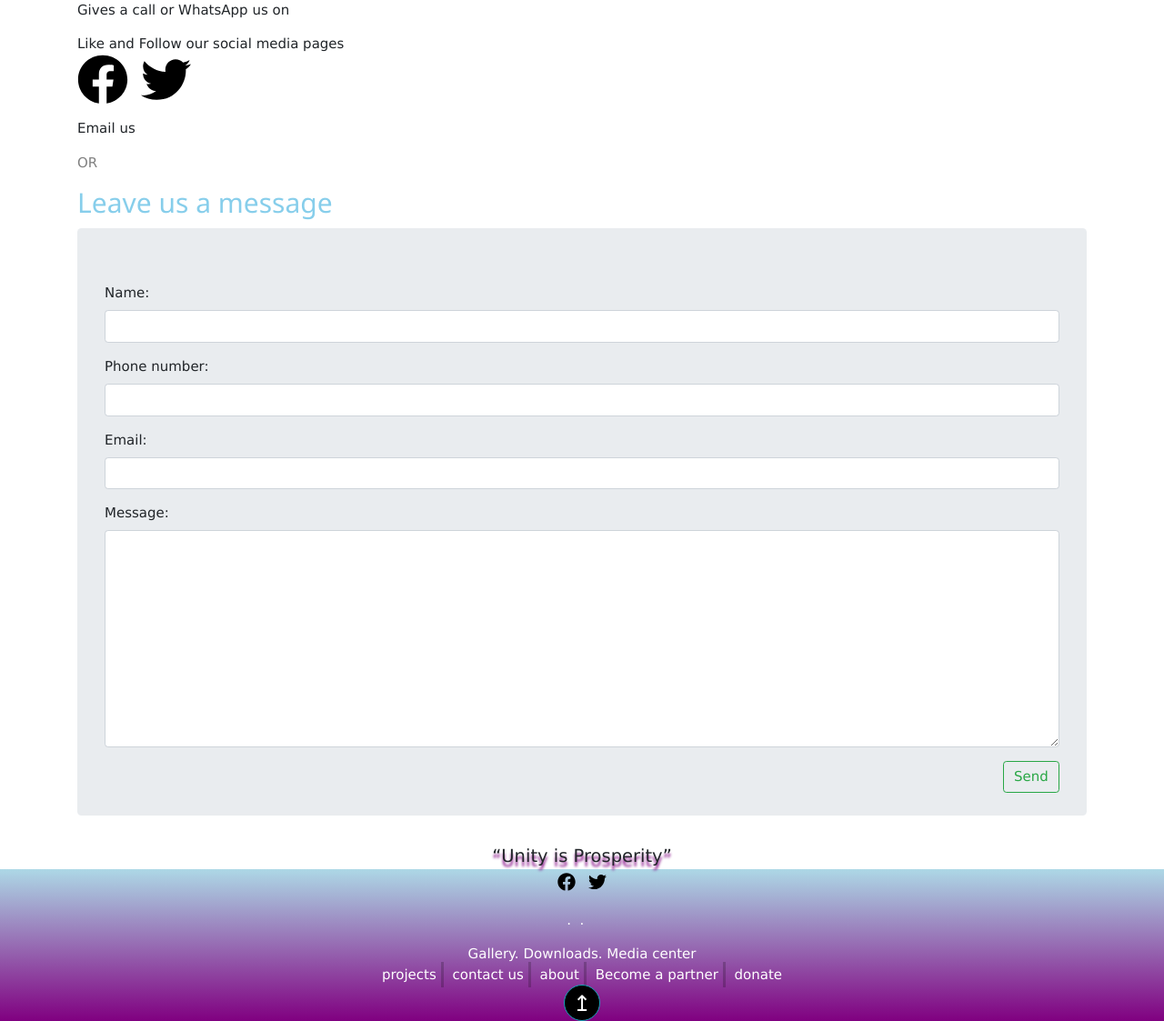
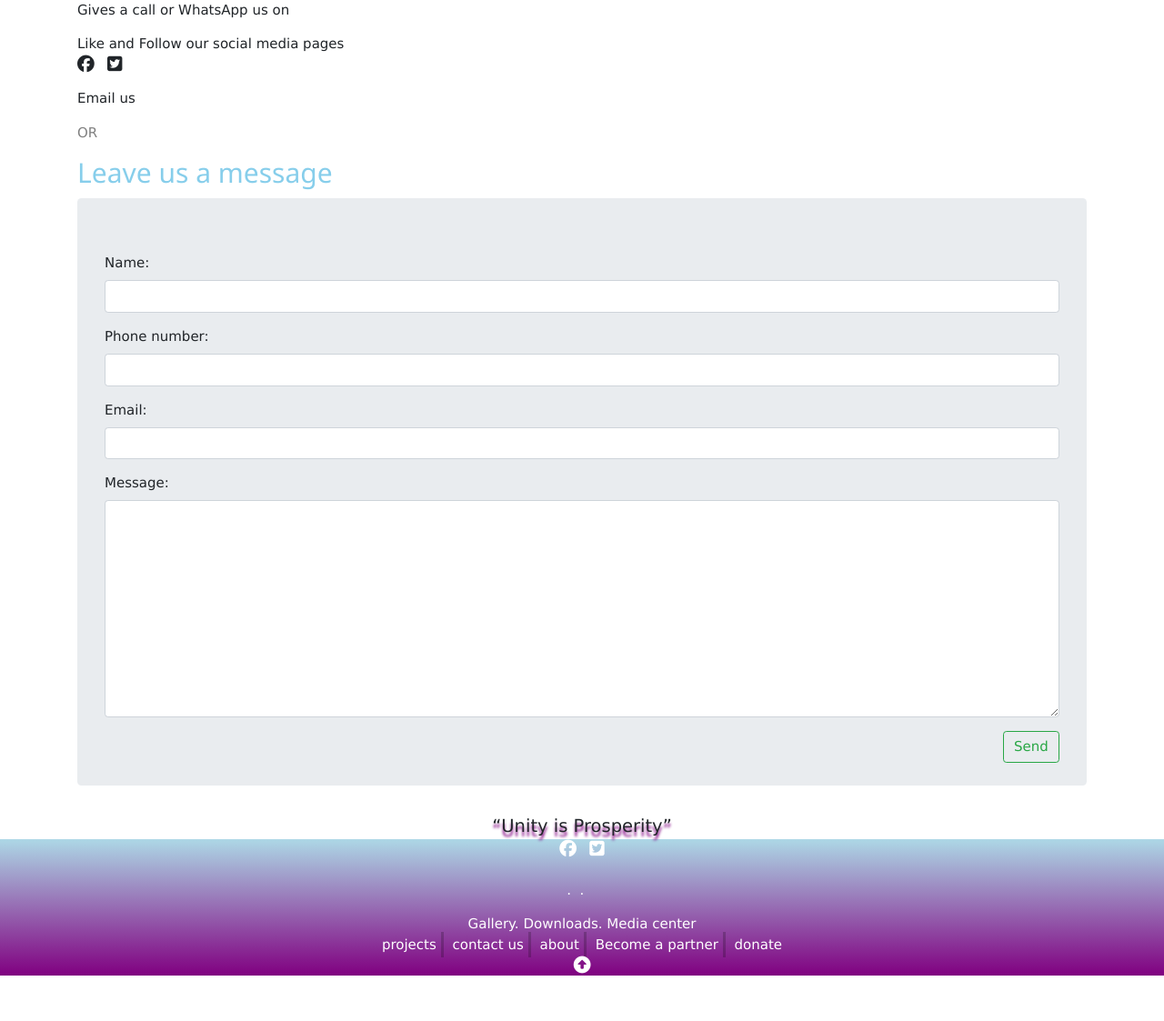
Before and after one commit to ariseandshinecc/AriseandShine_CC, a Django app: page /contact/ in a window 1280 px wide. Shown: the part 124-1247 px from the top of the page at 91% size. After the commit the page ends 1197 px from the top, so only its background shows below. Run offline with Django 3.2, Linux system fonts and the light colour scheme; data that the repository does not hold is empty; some libraries are stand-ins or nearby versions.

Commit message:
Use fontawesome icons instead static images. Rename favicon image.

```diff
--- a/mainsite/templates/mainsite.html
+++ b/mainsite/templates/mainsite.html
@@ -9,7 +9,7 @@
     {% block rseponsive %}
     <meta name="viewport" content="width=device-width, initial-scale=1.0">
     {% endblock %}
-    <link rel="icon" type="image/x-icon" href="{% static 'mainsite/images/as_logo.ico' %}">
+    <link rel="icon" type="image/x-icon" href="{% static 'mainsite/images/favicon.ico' %}">
     <link rel="stylesheet" type="text/css" href="{% static 'mainsite/general_styles.css' %}">
     <link rel="stylesheet" href="https://maxcdn.bootstrapcdn.com/bootstrap/4.5.2/css/bootstrap.min.css">
     <script type="text/javascript" src="https://ajax.googleapis.com/ajax/libs/jquery/3.5.1/jquery.min.js"></script>
@@ -17,7 +17,7 @@
     <link rel="stylesheet" type="text/css" href="{% static 'mainsite/w3.css' %}">
     <script type="text/javascript" src="{% static 'mainsite/js/w3.js' %}"></script>
     <script type="text/javascript" src="https://maxcdn.bootstrapcdn.com/bootstrap/4.5.2/js/bootstrap.min.js"></script>
-
+    <script src="https://kit.fontawesome.com/2b183e1c1a.js" crossorigin="anonymous"></script>
     <script type="text/javascript" src="{% static 'mainsite/js/shine.js' %}"></script>
     {% block extra-style %}{% endblock %}
     <title>{% block title %} Arise and Shine Care Center {% endblock %}</title>
@@ -147,11 +147,11 @@
 
             <div class="ss-links w3-center">
                 <a href="{{ contact.facebook }}" target="_blank">
-                	<img src="{% static 'mainsite/images/facebook-brands.svg' %}" style="width: 20px;">
+                	<span class="fab fa-facebook fa-lg"></span>
                 </a>
                 &nbsp;
                 <a href="{{ contact.twitter }}" target="_blank">
-                	<img src="{% static 'mainsite/images/twitter-brands.svg' %}" style="max-width: 20px;">
+                	<span class="fab fa-twitter-square fa-lg"></span>
                 </a>
             </div><br>
             <address class="w3-center">
@@ -172,9 +172,9 @@
                 <a href="{% url 'mainsite:partnership' %}">Become a partner</a>
                 <a href="{% url 'mainsite:donate' %}">donate</a>
             </div>
-            <a href="#" target="_top" class="w3-right btn btn-info w3-btn-floating"
+            <a href="#" target="_top" class=""
                 title="Back to top">
-                &#8613;
+                <span class="fas fa-arrow-alt-circle-up fa-lg"></span>
             </a>
             {% comment 'copyright' %}
                 Copyright information
--- a/mainsite/templates/mainsite/contact.html
+++ b/mainsite/templates/mainsite/contact.html
@@ -12,10 +12,10 @@
 			Like and Follow our social media pages
 			<br>
 			<a href="{{ contact.facebook }}" target="_blank" class="">
-				<img src="{% static 'mainsite/images/facebook-brands.svg' %}" style="max-width: 5%; margin: auto;">
+				<span class="fab fa-facebook fa-lg"></span>
 			</a>&nbsp;
 			<a href="{{ contact.twitter }}" target="_blank" class="">
-				<img src="{% static 'mainsite/images/twitter-brands.svg' %}" style="max-width: 5%; margin: auto;">
+				<span class="fab fa-twitter-square fa-lg"></span>
 			</a>
 
 		</p>
```
Also changed, not shown: mainsite/static/mainsite/images/facebook-brands.svg (deleted), mainsite/static/mainsite/images/favicon.ico (renamed from mainsite/static/mainsite/images/as_logo.ico), mainsite/static/mainsite/images/twitter-brands.svg (deleted).
